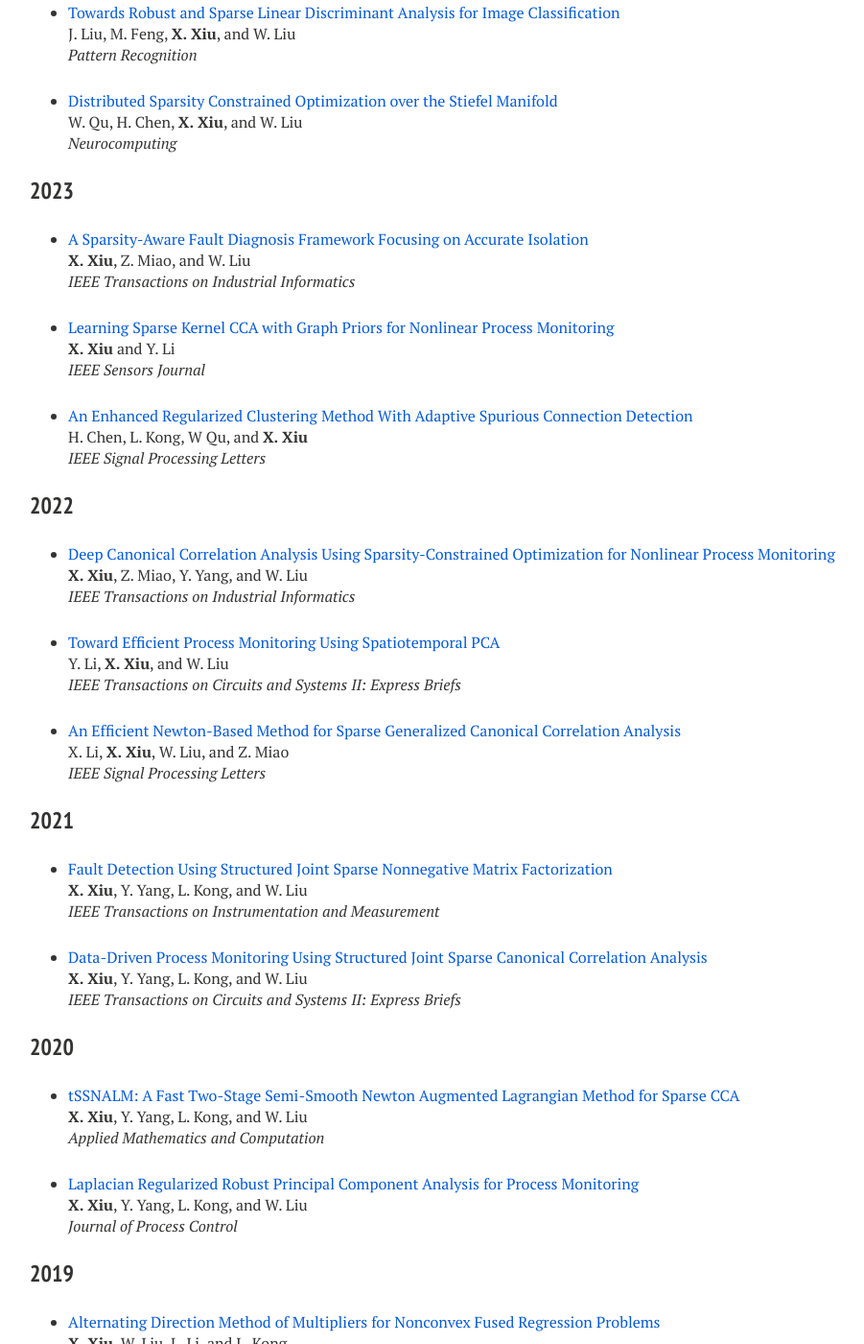
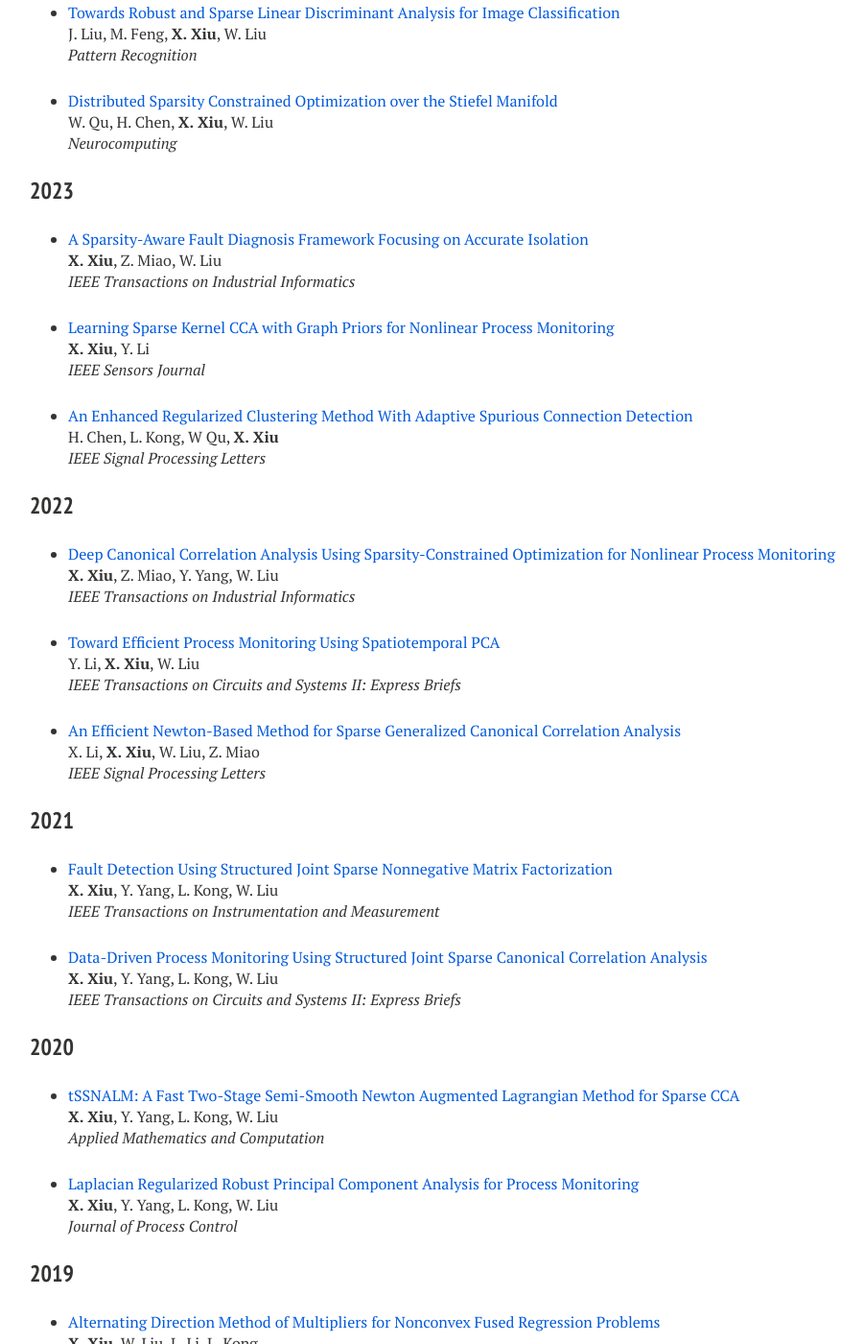
Before and after one commit to xianchaoxiu/xianchaoxiu.github.io, a Jekyll site: the page built from journal/index.md, in a window 1280 px wide and 1400 px high, scrolled down 778 px. Shown: the whole window at 96% size, without its empty margins (289-1190 px from the left). Built offline with Jekyll 4.4.1, drawn with Linux system fonts in a browser that asks for light colours; nearby versions of some CDN libraries; some of the changed text lies outside the part shown.

Commit message:
Update index.md

```diff
--- a/journal/index.md
+++ b/journal/index.md
@@ -12,23 +12,23 @@ share: false
 ### Preprint
 
 * <a href="http://arxiv.org/abs/2501.00726" class="textlink" target="_blank">Enhancing Unsupervised Feature Selection via Double Sparsity Constrained Optimization</a><br>
-<b>X. Xiu</b>, A. Yang, C. Huang, X. Li, and W. Liu<br>
+<b>X. Xiu</b>, A. Yang, C. Huang, X. Li, W. Liu<br>
 <i>Under Review</i><br>
 
 
 * <a href="https://arxiv.org/abs/2412.16819" class="textlink" target="_blank">Bi-Sparse Unsupervised Feature Selection </a><br>
-<b>X. Xiu</b>, C. Huang, P. Shang, and W. Liu<br>
+<b>X. Xiu</b>, C. Huang, P. Shang, W. Liu<br>
 <i>Under Review</i><br>
 
 
 * Robust Sparse Phase Retrieval: New Model, Theoretical Guarantee and Efficient Algorithm <br>
-J. Fan, A. Yan, <b>X. Xiu</b>, and W. Liu<br>
+J. Fan, A. Yan, <b>X. Xiu</b>, W. Liu<br>
 <i>Under Review</i><br>
 
 
 
 * Tensor Low-Rank Approximation via Plug-and-Play Priors for Anomaly Detection in Remote Sensing Images <br>
-J. Liu, M. Feng, <b>X. Xiu</b>, X. Zeng, and J. Zhang<br>
+J. Liu, M. Feng, <b>X. Xiu</b>, X. Zeng, J. Zhang<br>
 <i>Under Review</i><br>
 
 
@@ -37,22 +37,22 @@ J. Liu, M. Feng, <b>X. Xiu</b>, X. Zeng, and J. Zhang<br>
 ### 2024
 
 * <a href="https://ieeexplore.ieee.org/document/9887978" class="textlink" target="_blank">Efficient and Fast Joint Sparse Constrained Canonical Correlation Analysis for Fault Detection</a><br>
-<b>X. Xiu</b>, L. Pan, Y. Yang, and W. Liu<br>
+<b>X. Xiu</b>, L. Pan, Y. Yang, W. Liu<br>
 <i>IEEE Transactions on Neural Networks and Learning Systems</i><br>
 
 
 * <a href="https://ieeexplore.ieee.org/abstract/document/10464356" class="textlink" target="_blank">A New End-to-End Monitoring Framework for Nonlinear Dynamic Processes With Unknown Noise Statistics</a><br>
-<b>X. Xiu</b>, Y. Zhang, Y. Guo, X. Liu, and Y. Yang<br>
+<b>X. Xiu</b>, Y. Zhang, Y. Guo, X. Liu, Y. Yang<br>
 <i>IEEE Transactions on Instrumentation and Measurement</i><br>
 
 
 * <a href="https://www.sciencedirect.com/science/article/abs/pii/S0031320324002632" class="textlink" target="_blank">Towards Robust and Sparse Linear Discriminant Analysis for Image Classification</a><br>
-J. Liu, M. Feng, <b>X. Xiu</b>, and W. Liu<br>
+J. Liu, M. Feng, <b>X. Xiu</b>, W. Liu<br>
 <i>Pattern Recognition</i><br>
 
 
 * <a href="https://www.sciencedirect.com/science/article/abs/pii/S0925231224010385" class="textlink" target="_blank">Distributed Sparsity Constrained Optimization over the Stiefel Manifold</a><br>
-W. Qu, H. Chen, <b>X. Xiu</b>, and W. Liu<br>
+W. Qu, H. Chen, <b>X. Xiu</b>, W. Liu<br>
 <i>Neurocomputing</i><br>
 
 
@@ -61,17 +61,17 @@ W. Qu, H. Chen, <b>X. Xiu</b>, and W. Liu<br>
 ### 2023
 
 * <a href="https://ieeexplore.ieee.org/abstract/document/9788040" class="textlink" target="_blank">A Sparsity-Aware Fault Diagnosis Framework Focusing on Accurate Isolation</a><br>
-<b>X. Xiu</b>, Z. Miao, and W. Liu<br>
+<b>X. Xiu</b>, Z. Miao, W. Liu<br>
 <i>IEEE Transactions on Industrial Informatics</i><br>
 
 
 * <a href="https://ieeexplore.ieee.org/abstract/document/10050438" class="textlink" target="_blank">Learning Sparse Kernel CCA with Graph Priors for Nonlinear Process Monitoring</a><br>
-<b>X. Xiu</b> and Y. Li<br>
+<b>X. Xiu</b>, Y. Li<br>
 <i>IEEE Sensors Journal</i><br>
 
 
 * <a href="https://ieeexplore.ieee.org/abstract/document/10252040" class="textlink" target="_blank">An Enhanced Regularized Clustering Method With Adaptive Spurious Connection Detection</a><br>
-H. Chen, L. Kong, W Qu, and <b>X. Xiu</b><br>
+H. Chen, L. Kong, W Qu, <b>X. Xiu</b><br>
 <i>IEEE Signal Processing Letters</i><br>
 
 
@@ -80,17 +80,17 @@ H. Chen, L. Kong, W Qu, and <b>X. Xiu</b><br>
 ### 2022
 
 * <a href="https://ieeexplore.ieee.org/document/9583864" class="textlink" target="_blank">Deep Canonical Correlation Analysis Using Sparsity-Constrained Optimization for Nonlinear Process Monitoring</a><br>
-<b>X. Xiu</b>, Z. Miao, Y. Yang, and W. Liu<br>
+<b>X. Xiu</b>, Z. Miao, Y. Yang, W. Liu<br>
 <i>IEEE Transactions on Industrial Informatics</i><br>
 
 
 * <a href="https://ieeexplore.ieee.org/abstract/document/9765518" class="textlink" target="_blank">Toward Efficient Process Monitoring Using Spatiotemporal PCA</a><br>
-Y. Li, <b>X. Xiu</b>, and W. Liu<br>
+Y. Li, <b>X. Xiu</b>, W. Liu<br>
 <i>IEEE Transactions on Circuits and Systems II: Express Briefs</i><br>
 
 
 * <a href="https://ieeexplore.ieee.org/abstract/document/9619966" class="textlink" target="_blank">An Efficient Newton-Based Method for Sparse Generalized Canonical Correlation Analysis</a><br>
-X. Li, <b>X. Xiu</b>, W. Liu, and Z. Miao<br>
+X. Li, <b>X. Xiu</b>, W. Liu, Z. Miao<br>
 <i>IEEE Signal Processing Letters</i><br>
 
 
@@ -98,11 +98,11 @@ X. Li, <b>X. Xiu</b>, W. Liu, and Z. Miao<br>
 ### 2021
 
 * <a href="https://ieeexplore.ieee.org/abstract/document/9381237" class="textlink" target="_blank">Fault Detection Using Structured Joint Sparse Nonnegative Matrix Factorization</a> <br>
-<b>X. Xiu</b>, Y. Yang, L. Kong, and W. Liu <br>
+<b>X. Xiu</b>, Y. Yang, L. Kong, W. Liu <br>
 <i>IEEE Transactions on Instrumentation and Measurement</i><br>
 
 * <a href="https://ieeexplore.ieee.org/abstract/document/9068308/" class="textlink" target="_blank">Data-Driven Process Monitoring Using Structured Joint Sparse Canonical Correlation Analysis</a><br>
-<b>X. Xiu</b>, Y. Yang, L. Kong, and W. Liu<br>
+<b>X. Xiu</b>, Y. Yang, L. Kong, W. Liu<br>
 <i>IEEE Transactions on Circuits and Systems II: Express Briefs</i><br>
 
 
@@ -110,19 +110,19 @@ X. Li, <b>X. Xiu</b>, W. Liu, and Z. Miao<br>
 ### 2020
 
 * <a href="https://www.sciencedirect.com/science/article/abs/pii/S0096300320302411" class="textlink" target="_blank">tSSNALM: A Fast Two-Stage Semi-Smooth Newton Augmented Lagrangian Method for Sparse CCA</a>  <br>
-<b>X. Xiu</b>, Y. Yang, L. Kong, and W. Liu<br>
+<b>X. Xiu</b>, Y. Yang, L. Kong, W. Liu<br>
 <i>Applied Mathematics and Computation</i><br>
 
 
 * <a href="https://www.sciencedirect.com/science/article/abs/pii/S095915242030247X" class="textlink" target="_blank">Laplacian Regularized Robust Principal Component Analysis for Process Monitoring</a>  <br>
-<b>X. Xiu</b>, Y. Yang, L. Kong, and W. Liu <br>
+<b>X. Xiu</b>, Y. Yang, L. Kong, W. Liu <br>
 <i>Journal of Process Control</i><br>
 
 
 ### 2019
 
 * <a href="https://www.sciencedirect.com/science/article/abs/pii/S0167947319300039" class="textlink" target="_blank">Alternating Direction Method of Multipliers for Nonconvex Fused Regression Problems</a>  <br>
-<b>X. Xiu</b>, W. Liu, L. Li, and L. Kong<br>
+<b>X. Xiu</b>, W. Liu, L. Li, L. Kong<br>
 <i>Computational Statistics & Data Analysis</i><br>
 
 
@@ -130,5 +130,5 @@ X. Li, <b>X. Xiu</b>, W. Liu, and Z. Miao<br>
 ### 2018
 
 * <a href="https://link.springer.com/article/10.1007/s10589-017-9977-7" class="textlink" target="_blank">Iterative Reweighted Methods for L1-Lp Minimization</a>  <br>
-<b>X. Xiu</b>, L. Kong, Y. Li, and H. Qi<br>
+<b>X. Xiu</b>, L. Kong, Y. Li, H. Qi<br>
 <i>Computational Optimization and Applications</i><br>
```
